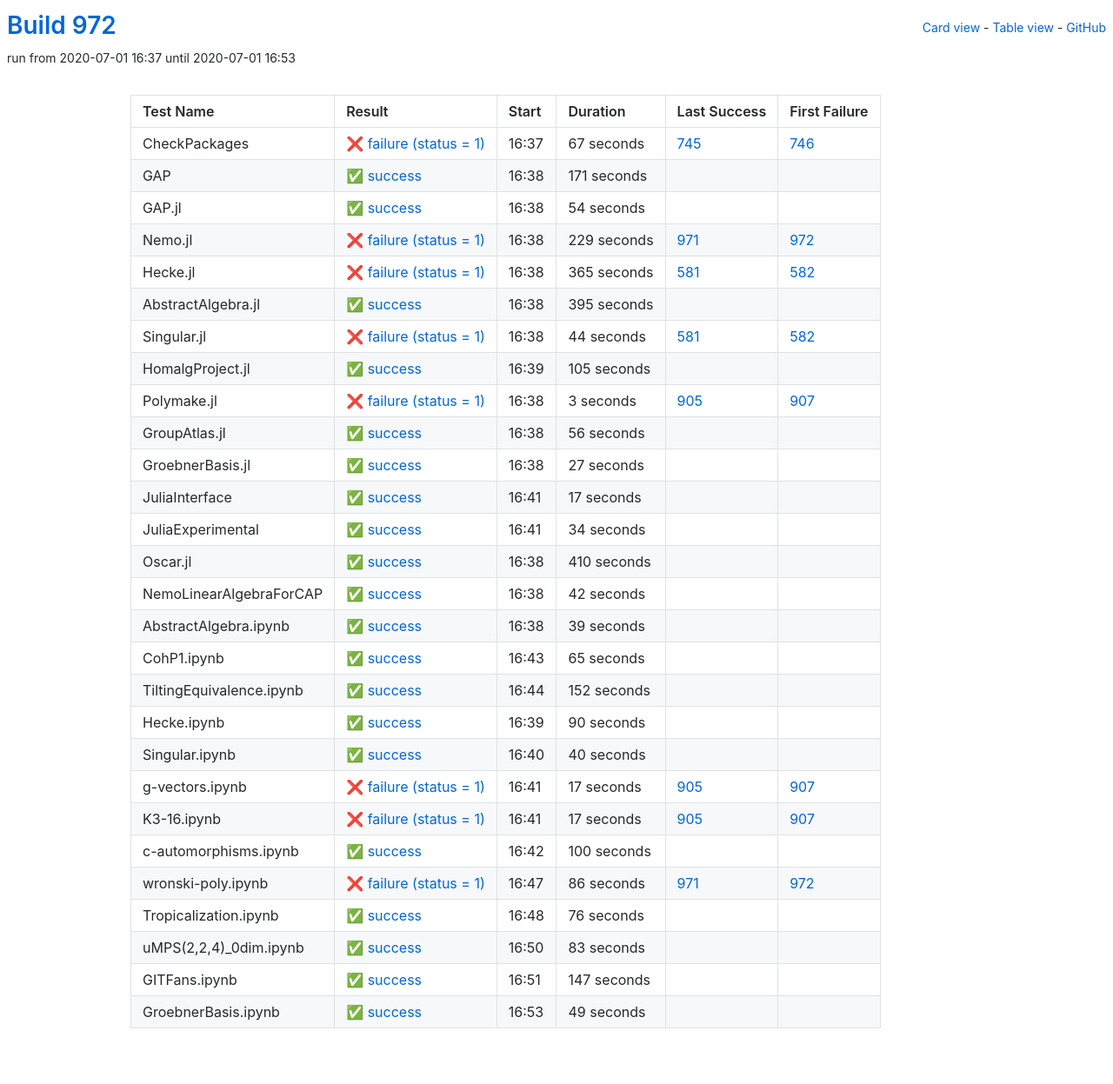
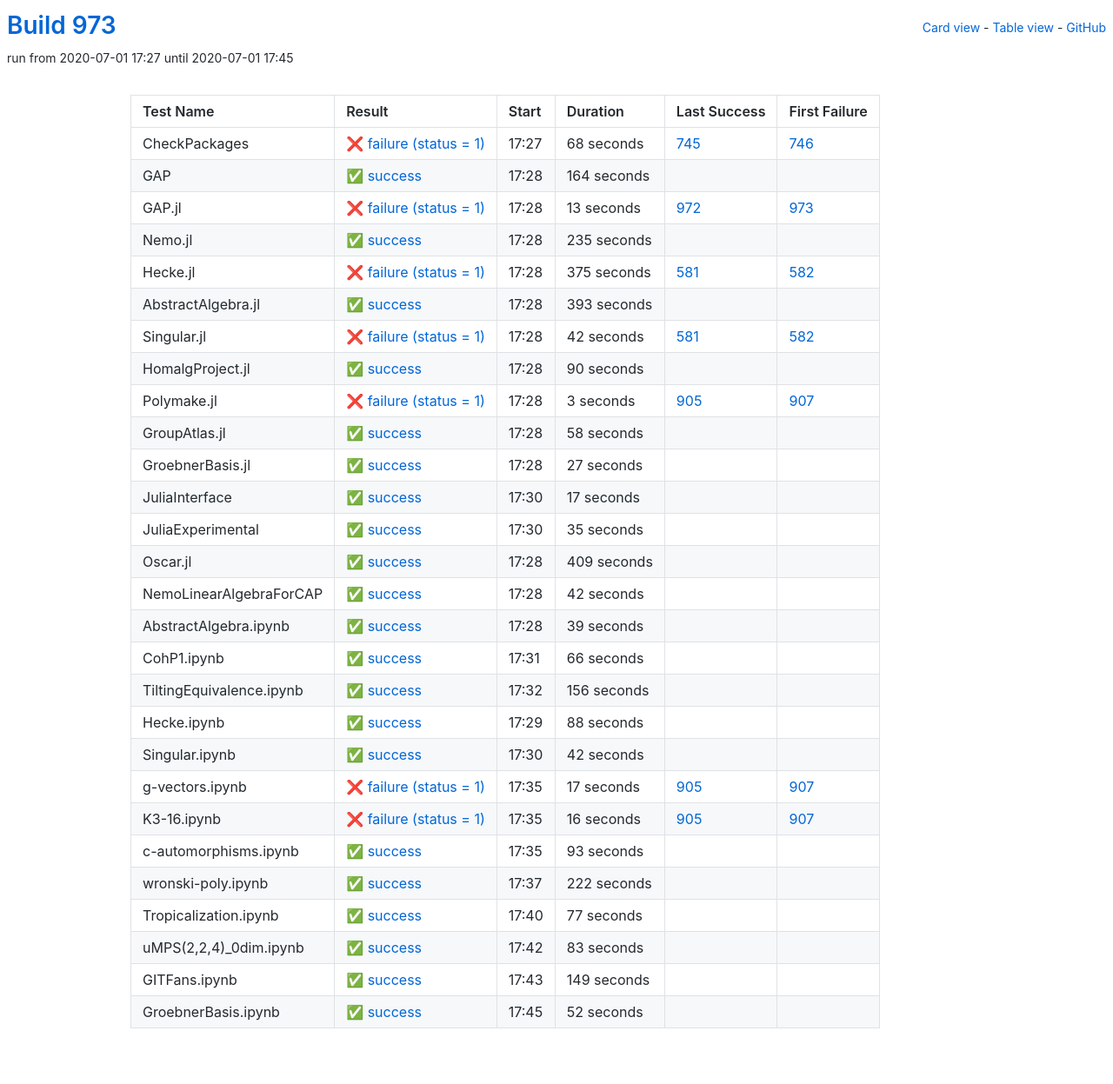
Before and after one commit to oscar-system/oscar-ci-status-1.4, a Jekyll site: the page built from table.html, in a window 1280 px wide. Shown: the whole page at 87% size. Built offline with Jekyll 4.4.1, drawn with Linux system fonts in a browser that asks for light colours.

Commit message:
Build #973

```diff
--- a/_data/ci.yml
+++ b/_data/ci.yml
@@ -1,6 +1,6 @@
 ---
-build: 972
-build_url: https://oscarci.mathematik.uni-kl.de/job/oscar-julia-1.4/972/
+build: 973
+build_url: https://oscarci.mathematik.uni-kl.de/job/oscar-julia-1.4/973/
 job: oscar-julia-1.4
 organization: oscar-system
 repo: oscar-ci-status-1.4
@@ -8,104 +8,104 @@ repourl: https://github.com/oscar-system/oscar-ci-status-1.4
 tests:
 - name: CheckPackages
   id: checkpackages
-  log: https://oscarci.mathematik.uni-kl.de/job/oscar-julia-1.4/972/artifact/logs/build-972/CheckPackages.log
-  start: 2020-07-01 16:37
+  log: https://oscarci.mathematik.uni-kl.de/job/oscar-julia-1.4/973/artifact/logs/build-973/CheckPackages.log
+  start: 2020-07-01 17:27
   success: false
   exitcode: 1
   status: failure
-  duration: 67
+  duration: 68
   last_success: 745
   last_success_url: https://oscarci.mathematik.uni-kl.de/job/oscar-julia-1.4/745/
   first_failure: 746
   first_failure_url: https://oscarci.mathematik.uni-kl.de/job/oscar-julia-1.4/746/
 - name: GAP
   id: gap
-  log: https://oscarci.mathematik.uni-kl.de/job/oscar-julia-1.4/972/artifact/logs/build-972/GAP.log
-  start: 2020-07-01 16:38
+  log: https://oscarci.mathematik.uni-kl.de/job/oscar-julia-1.4/973/artifact/logs/build-973/GAP.log
+  start: 2020-07-01 17:28
   success: true
   exitcode: 0
   status: success
-  duration: 171
+  duration: 164
   last_success: false
   last_success_url:
   first_failure: false
   first_failure_url:
 - name: GAP.jl
   id: gap-jl
-  log: https://oscarci.mathematik.uni-kl.de/job/oscar-julia-1.4/972/artifact/logs/build-972/GAP.jl.log
-  start: 2020-07-01 16:38
+  log: https://oscarci.mathematik.uni-kl.de/job/oscar-julia-1.4/973/artifact/logs/build-973/GAP.jl.log
+  start: 2020-07-01 17:28
+  success: false
+  exitcode: 1
+  status: failure
+  duration: 13
+  last_success: 972
+  last_success_url: https://oscarci.mathematik.uni-kl.de/job/oscar-julia-1.4/972/
+  first_failure: 973
+  first_failure_url: https://oscarci.mathematik.uni-kl.de/job/oscar-julia-1.4/973/
+- name: Nemo.jl
+  id: nemo-jl
+  log: https://oscarci.mathematik.uni-kl.de/job/oscar-julia-1.4/973/artifact/logs/build-973/Nemo.jl.log
+  start: 2020-07-01 17:28
   success: true
   exitcode: 0
   status: success
-  duration: 54
+  duration: 235
   last_success: false
   last_success_url:
   first_failure: false
   first_failure_url:
-- name: Nemo.jl
-  id: nemo-jl
-  log: https://oscarci.mathematik.uni-kl.de/job/oscar-julia-1.4/972/artifact/logs/build-972/Nemo.jl.log
-  start: 2020-07-01 16:38
+- name: Hecke.jl
+  id: hecke-jl
+  log: https://oscarci.mathematik.uni-kl.de/job/oscar-julia-1.4/973/artifact/logs/build-973/Hecke.jl.log
+  start: 2020-07-01 17:28
   success: false
   exitcode: 1
   status: failure
-  duration: 229
-  last_success: 971
-  last_success_url: https://oscarci.mathematik.uni-kl.de/job/oscar-julia-1.4/971/
-  first_failure: 972
-  first_failure_url: https://oscarci.mathematik.uni-kl.de/job/oscar-julia-1.4/972/
-- name: Hecke.jl
-  id: hecke-jl
-  log: https://oscarci.mathematik.uni-kl.de/job/oscar-julia-1.4/972/artifact/logs/build-972/Hecke.jl.log
-  start: 2020-07-01 16:38
-  success: false
-  exitcode: 1
-  status: failure
-  duration: 365
+  duration: 375
   last_success: 581
   last_success_url: https://oscarci.mathematik.uni-kl.de/job/oscar-julia-1.4/581/
   first_failure: 582
   first_failure_url: https://oscarci.mathematik.uni-kl.de/job/oscar-julia-1.4/582/
 - name: AbstractAlgebra.jl
   id: abstractalgebra-jl
-  log: https://oscarci.mathematik.uni-kl.de/job/oscar-julia-1.4/972/artifact/logs/build-972/AbstractAlgebra.jl.log
-  start: 2020-07-01 16:38
+  log: https://oscarci.mathematik.uni-kl.de/job/oscar-julia-1.4/973/artifact/logs/build-973/AbstractAlgebra.jl.log
+  start: 2020-07-01 17:28
   success: true
   exitcode: 0
   status: success
-  duration: 395
+  duration: 393
   last_success: false
   last_success_url:
   first_failure: false
   first_failure_url:
 - name: Singular.jl
   id: singular-jl
-  log: https://oscarci.mathematik.uni-kl.de/job/oscar-julia-1.4/972/artifact/logs/build-972/Singular.jl.log
-  start: 2020-07-01 16:38
+  log: https://oscarci.mathematik.uni-kl.de/job/oscar-julia-1.4/973/artifact/logs/build-973/Singular.jl.log
+  start: 2020-07-01 17:28
   success: false
   exitcode: 1
   status: failure
-  duration: 44
+  duration: 42
   last_success: 581
   last_success_url: https://oscarci.mathematik.uni-kl.de/job/oscar-julia-1.4/581/
   first_failure: 582
   first_failure_url: https://oscarci.mathematik.uni-kl.de/job/oscar-julia-1.4/582/
 - name: HomalgProject.jl
   id: homalgproject-jl
-  log: https://oscarci.mathematik.uni-kl.de/job/oscar-julia-1.4/972/artifact/logs/build-972/HomalgProject.jl.log
-  start: 2020-07-01 16:39
+  log: https://oscarci.mathematik.uni-kl.de/job/oscar-julia-1.4/973/artifact/logs/build-973/HomalgProject.jl.log
+  start: 2020-07-01 17:28
   success: true
   exitcode: 0
   status: success
-  duration: 105
+  duration: 90
   last_success: false
   last_success_url:
   first_failure: false
   first_failure_url:
 - name: Polymake.jl
   id: polymake-jl
-  log: https://oscarci.mathematik.uni-kl.de/job/oscar-julia-1.4/972/artifact/logs/build-972/Polymake.jl.log
-  start: 2020-07-01 16:38
+  log: https://oscarci.mathematik.uni-kl.de/job/oscar-julia-1.4/973/artifact/logs/build-973/Polymake.jl.log
+  start: 2020-07-01 17:28
   success: false
   exitcode: 1
   status: failure
@@ -116,20 +116,20 @@ tests:
   first_failure_url: https://oscarci.mathematik.uni-kl.de/job/oscar-julia-1.4/907/
 - name: GroupAtlas.jl
   id: groupatlas-jl
-  log: https://oscarci.mathematik.uni-kl.de/job/oscar-julia-1.4/972/artifact/logs/build-972/GroupAtlas.jl.log
-  start: 2020-07-01 16:38
+  log: https://oscarci.mathematik.uni-kl.de/job/oscar-julia-1.4/973/artifact/logs/build-973/GroupAtlas.jl.log
+  start: 2020-07-01 17:28
   success: true
   exitcode: 0
   status: success
-  duration: 56
+  duration: 58
   last_success: false
   last_success_url:
   first_failure: false
   first_failure_url:
 - name: GroebnerBasis.jl
   id: groebnerbasis-jl
-  log: https://oscarci.mathematik.uni-kl.de/job/oscar-julia-1.4/972/artifact/logs/build-972/GroebnerBasis.jl.log
-  start: 2020-07-01 16:38
+  log: https://oscarci.mathematik.uni-kl.de/job/oscar-julia-1.4/973/artifact/logs/build-973/GroebnerBasis.jl.log
+  start: 2020-07-01 17:28
   success: true
   exitcode: 0
   status: success
@@ -140,8 +140,8 @@ tests:
   first_failure_url:
 - name: JuliaInterface
   id: juliainterface
-  log: https://oscarci.mathematik.uni-kl.de/job/oscar-julia-1.4/972/artifact/logs/build-972/JuliaInterface.log
-  start: 2020-07-01 16:41
+  log: https://oscarci.mathematik.uni-kl.de/job/oscar-julia-1.4/973/artifact/logs/build-973/JuliaInterface.log
+  start: 2020-07-01 17:30
   success: true
   exitcode: 0
   status: success
@@ -152,32 +152,32 @@ tests:
   first_failure_url:
 - name: JuliaExperimental
   id: juliaexperimental
-  log: https://oscarci.mathematik.uni-kl.de/job/oscar-julia-1.4/972/artifact/logs/build-972/JuliaExperimental.log
-  start: 2020-07-01 16:41
+  log: https://oscarci.mathematik.uni-kl.de/job/oscar-julia-1.4/973/artifact/logs/build-973/JuliaExperimental.log
+  start: 2020-07-01 17:30
   success: true
   exitcode: 0
   status: success
-  duration: 34
+  duration: 35
   last_success: false
   last_success_url:
   first_failure: false
   first_failure_url:
 - name: Oscar.jl
   id: oscar-jl
-  log: https://oscarci.mathematik.uni-kl.de/job/oscar-julia-1.4/972/artifact/logs/build-972/Oscar.jl.log
-  start: 2020-07-01 16:38
+  log: https://oscarci.mathematik.uni-kl.de/job/oscar-julia-1.4/973/artifact/logs/build-973/Oscar.jl.log
+  start: 2020-07-01 17:28
   success: true
   exitcode: 0
   status: success
-  duration: 410
+  duration: 409
   last_success: false
   last_success_url:
   first_failure: false
   first_failure_url:
 - name: NemoLinearAlgebraForCAP
   id: nemolinearalgebraforcap
-  log: https://oscarci.mathematik.uni-kl.de/job/oscar-julia-1.4/972/artifact/logs/build-972/NemoLinearAlgebraForCAP.log
-  start: 2020-07-01 16:38
+  log: https://oscarci.mathematik.uni-kl.de/job/oscar-julia-1.4/973/artifact/logs/build-973/NemoLinearAlgebraForCAP.log
+  start: 2020-07-01 17:28
   success: true
   exitcode: 0
   status: success
@@ -188,8 +188,8 @@ tests:
   first_failure_url:
 - name: AbstractAlgebra.ipynb
   id: abstractalgebra-ipynb
-  log: https://oscarci.mathematik.uni-kl.de/job/oscar-julia-1.4/972/artifact/logs/build-972/AbstractAlgebra.ipynb.log
-  start: 2020-07-01 16:38
+  log: https://oscarci.mathematik.uni-kl.de/job/oscar-julia-1.4/973/artifact/logs/build-973/AbstractAlgebra.ipynb.log
+  start: 2020-07-01 17:28
   success: true
   exitcode: 0
   status: success
@@ -200,56 +200,56 @@ tests:
   first_failure_url:
 - name: CohP1.ipynb
   id: cohp1-ipynb
-  log: https://oscarci.mathematik.uni-kl.de/job/oscar-julia-1.4/972/artifact/logs/build-972/CohP1.ipynb.log
-  start: 2020-07-01 16:43
+  log: https://oscarci.mathematik.uni-kl.de/job/oscar-julia-1.4/973/artifact/logs/build-973/CohP1.ipynb.log
+  start: 2020-07-01 17:31
   success: true
   exitcode: 0
   status: success
-  duration: 65
+  duration: 66
   last_success: false
   last_success_url:
   first_failure: false
   first_failure_url:
 - name: TiltingEquivalence.ipynb
   id: tiltingequivalence-ipynb
-  log: https://oscarci.mathematik.uni-kl.de/job/oscar-julia-1.4/972/artifact/logs/build-972/TiltingEquivalence.ipynb.log
-  start: 2020-07-01 16:44
+  log: https://oscarci.mathematik.uni-kl.de/job/oscar-julia-1.4/973/artifact/logs/build-973/TiltingEquivalence.ipynb.log
+  start: 2020-07-01 17:32
   success: true
   exitcode: 0
   status: success
-  duration: 152
+  duration: 156
   last_success: false
   last_success_url:
   first_failure: false
   first_failure_url:
 - name: Hecke.ipynb
   id: hecke-ipynb
-  log: https://oscarci.mathematik.uni-kl.de/job/oscar-julia-1.4/972/artifact/logs/build-972/Hecke.ipynb.log
-  start: 2020-07-01 16:39
+  log: https://oscarci.mathematik.uni-kl.de/job/oscar-julia-1.4/973/artifact/logs/build-973/Hecke.ipynb.log
+  start: 2020-07-01 17:29
   success: true
   exitcode: 0
   status: success
-  duration: 90
+  duration: 88
   last_success: false
   last_success_url:
   first_failure: false
   first_failure_url:
 - name: Singular.ipynb
   id: singular-ipynb
-  log: https://oscarci.mathematik.uni-kl.de/job/oscar-julia-1.4/972/artifact/logs/build-972/Singular.ipynb.log
-  start: 2020-07-01 16:40
+  log: https://oscarci.mathematik.uni-kl.de/job/oscar-julia-1.4/973/artifact/logs/build-973/Singular.ipynb.log
+  start: 2020-07-01 17:30
   success: true
   exitcode: 0
   status: success
-  duration: 40
+  duration: 42
   last_success: false
   last_success_url:
   first_failure: false
   first_failure_url:
 - name: g-vectors.ipynb
   id: g-vectors-ipynb
-  log: https://oscarci.mathematik.uni-kl.de/job/oscar-julia-1.4/972/artifact/logs/build-972/g-vectors.ipynb.log
-  start: 2020-07-01 16:41
+  log: https://oscarci.mathematik.uni-kl.de/job/oscar-julia-1.4/973/artifact/logs/build-973/g-vectors.ipynb.log
+  start: 2020-07-01 17:35
   success: false
   exitcode: 1
   status: failure
@@ -260,56 +260,56 @@ tests:
   first_failure_url: https://oscarci.mathematik.uni-kl.de/job/oscar-julia-1.4/907/
 - name: K3-16.ipynb
   id: k3-16-ipynb
-  log: https://oscarci.mathematik.uni-kl.de/job/oscar-julia-1.4/972/artifact/logs/build-972/K3-16.ipynb.log
-  start: 2020-07-01 16:41
+  log: https://oscarci.mathematik.uni-kl.de/job/oscar-julia-1.4/973/artifact/logs/build-973/K3-16.ipynb.log
+  start: 2020-07-01 17:35
   success: false
   exitcode: 1
   status: failure
-  duration: 17
+  duration: 16
   last_success: 905
   last_success_url: https://oscarci.mathematik.uni-kl.de/job/oscar-julia-1.4/905/
   first_failure: 907
   first_failure_url: https://oscarci.mathematik.uni-kl.de/job/oscar-julia-1.4/907/
 - name: c-automorphisms.ipynb
   id: c-automorphisms-ipynb
-  log: https://oscarci.mathematik.uni-kl.de/job/oscar-julia-1.4/972/artifact/logs/build-972/c-automorphisms.ipynb.log
-  start: 2020-07-01 16:42
+  log: https://oscarci.mathematik.uni-kl.de/job/oscar-julia-1.4/973/artifact/logs/build-973/c-automorphisms.ipynb.log
+  start: 2020-07-01 17:35
   success: true
   exitcode: 0
   status: success
-  duration: 100
+  duration: 93
   last_success: false
   last_success_url:
   first_failure: false
   first_failure_url:
 - name: wronski-poly.ipynb
   id: wronski-poly-ipynb
-  log: https://oscarci.mathematik.uni-kl.de/job/oscar-julia-1.4/972/artifact/logs/build-972/wronski-poly.ipynb.log
-  start: 2020-07-01 16:47
-  success: false
-  exitcode: 1
-  status: failure
-  duration: 86
-  last_success: 971
-  last_success_url: https://oscarci.mathematik.uni-kl.de/job/oscar-julia-1.4/971/
-  first_failure: 972
-  first_failure_url: https://oscarci.mathematik.uni-kl.de/job/oscar-julia-1.4/972/
-- name: Tropicalization.ipynb
-  id: tropicalization-ipynb
-  log: https://oscarci.mathematik.uni-kl.de/job/oscar-julia-1.4/972/artifact/logs/build-972/Tropicalization.ipynb.log
-  start: 2020-07-01 16:48
+  log: https://oscarci.mathematik.uni-kl.de/job/oscar-julia-1.4/973/artifact/logs/build-973/wronski-poly.ipynb.log
+  start: 2020-07-01 17:37
   success: true
   exitcode: 0
   status: success
-  duration: 76
+  duration: 222
+  last_success: false
+  last_success_url:
+  first_failure: false
+  first_failure_url:
+- name: Tropicalization.ipynb
+  id: tropicalization-ipynb
+  log: https://oscarci.mathematik.uni-kl.de/job/oscar-julia-1.4/973/artifact/logs/build-973/Tropicalization.ipynb.log
+  start: 2020-07-01 17:40
+  success: true
+  exitcode: 0
+  status: success
+  duration: 77
   last_success: false
   last_success_url:
   first_failure: false
   first_failure_url:
 - name: uMPS(2,2,4)_0dim.ipynb
   id: umps-2-2-4-0dim-ipynb
-  log: https://oscarci.mathematik.uni-kl.de/job/oscar-julia-1.4/972/artifact/logs/build-972/uMPS-2-2-4-_0dim.ipynb.log
-  start: 2020-07-01 16:50
+  log: https://oscarci.mathematik.uni-kl.de/job/oscar-julia-1.4/973/artifact/logs/build-973/uMPS-2-2-4-_0dim.ipynb.log
+  start: 2020-07-01 17:42
   success: true
   exitcode: 0
   status: success
@@ -320,24 +320,24 @@ tests:
   first_failure_url:
 - name: GITFans.ipynb
   id: gitfans-ipynb
-  log: https://oscarci.mathematik.uni-kl.de/job/oscar-julia-1.4/972/artifact/logs/build-972/GITFans.ipynb.log
-  start: 2020-07-01 16:51
+  log: https://oscarci.mathematik.uni-kl.de/job/oscar-julia-1.4/973/artifact/logs/build-973/GITFans.ipynb.log
+  start: 2020-07-01 17:43
   success: true
   exitcode: 0
   status: success
-  duration: 147
+  duration: 149
   last_success: false
   last_success_url:
   first_failure: false
   first_failure_url:
 - name: GroebnerBasis.ipynb
   id: groebnerbasis-ipynb
-  log: https://oscarci.mathematik.uni-kl.de/job/oscar-julia-1.4/972/artifact/logs/build-972/GroebnerBasis.ipynb.log
-  start: 2020-07-01 16:53
+  log: https://oscarci.mathematik.uni-kl.de/job/oscar-julia-1.4/973/artifact/logs/build-973/GroebnerBasis.ipynb.log
+  start: 2020-07-01 17:45
   success: true
   exitcode: 0
   status: success
-  duration: 49
+  duration: 52
   last_success: false
   last_success_url:
   first_failure: false
```
Also changed, not shown: README.md.
